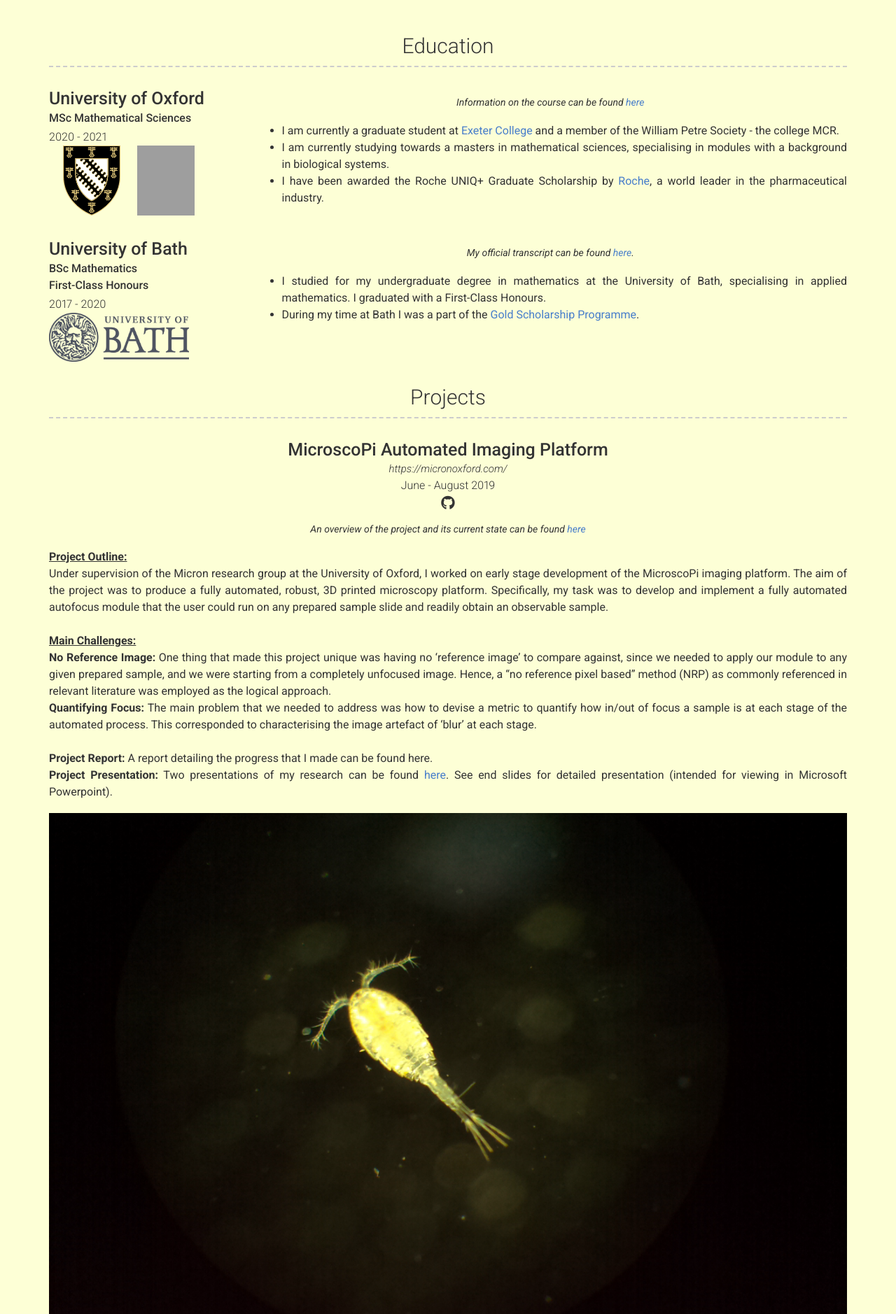
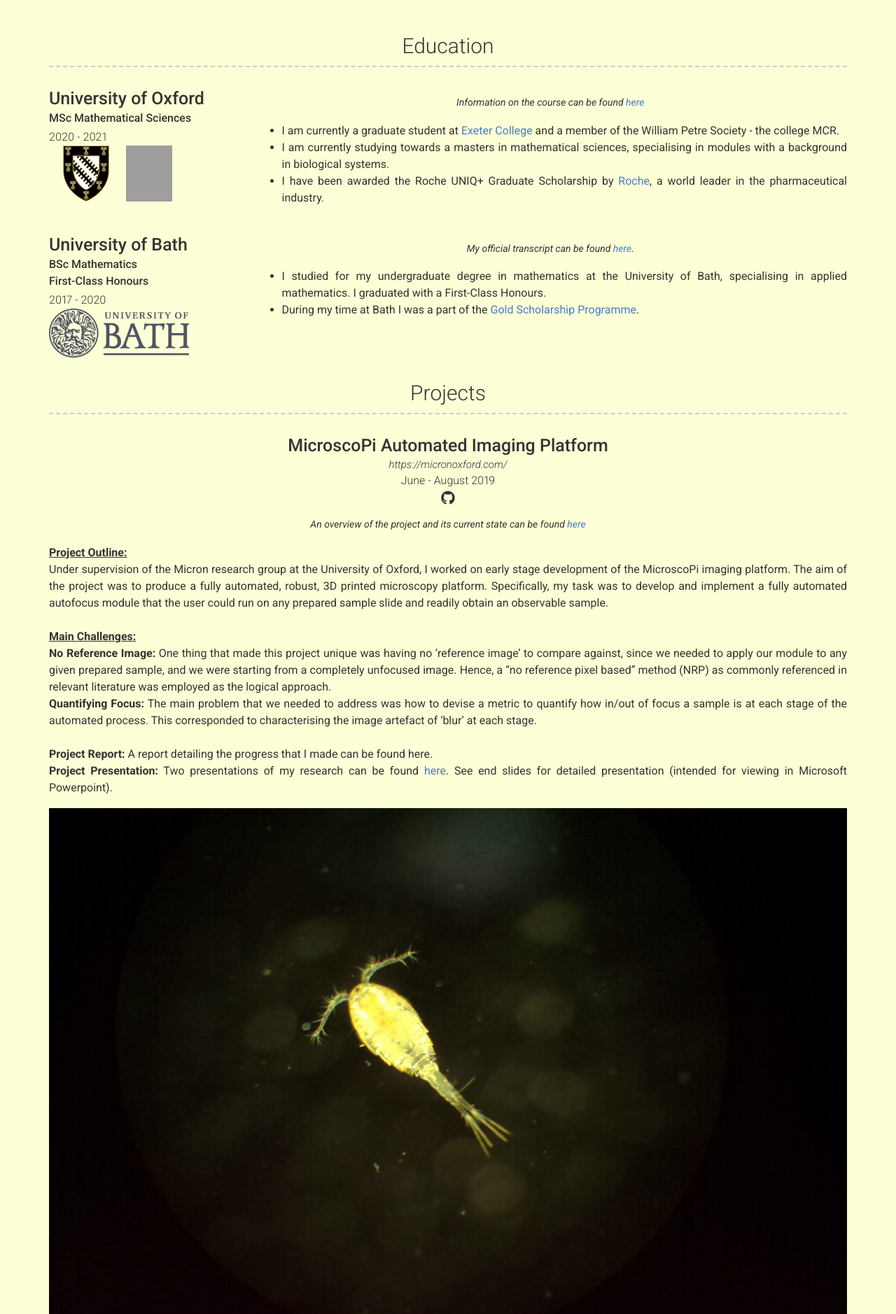
Before and after one commit to WilliamManley/WilliamManley.github.io, a Jekyll site: the page built from index.md, in a window 1280 px wide. Shown: the part 504-2382 px from the top of the page at 70% size. Built offline with Jekyll 4.4.1, drawn with Linux system fonts in a browser that asks for light colours; nearby versions of some CDN libraries; grey boxes are pictures that could not be loaded.

```diff
--- a/_data/education.yml
+++ b/_data/education.yml
@@ -4,9 +4,9 @@
   dates: |
    2020 - 2021 <br>
    &emsp;
-   <img src="images/exeter_college_logo.png" alt="College Logo" style="width:82px;height:100px;">
+   <img src="images/exeter_college_logo.png" alt="College Logo" style="width:66px;height:80px;">
    &emsp;
-   <img src="images/oxford_logo.png" alt="Oxford Logo" style="width:82px;height:100px;">
+   <img src="images/oxford_logo.png" alt="Oxford Logo" style="width:66px;height:80px;">
   qualification: MSc Mathematical Sciences
   quote: >
    Information on the course can be found <a href="https://www.ox.ac.uk/admissions/graduate/courses/msc-mathematical-sciences">here</a>
```
